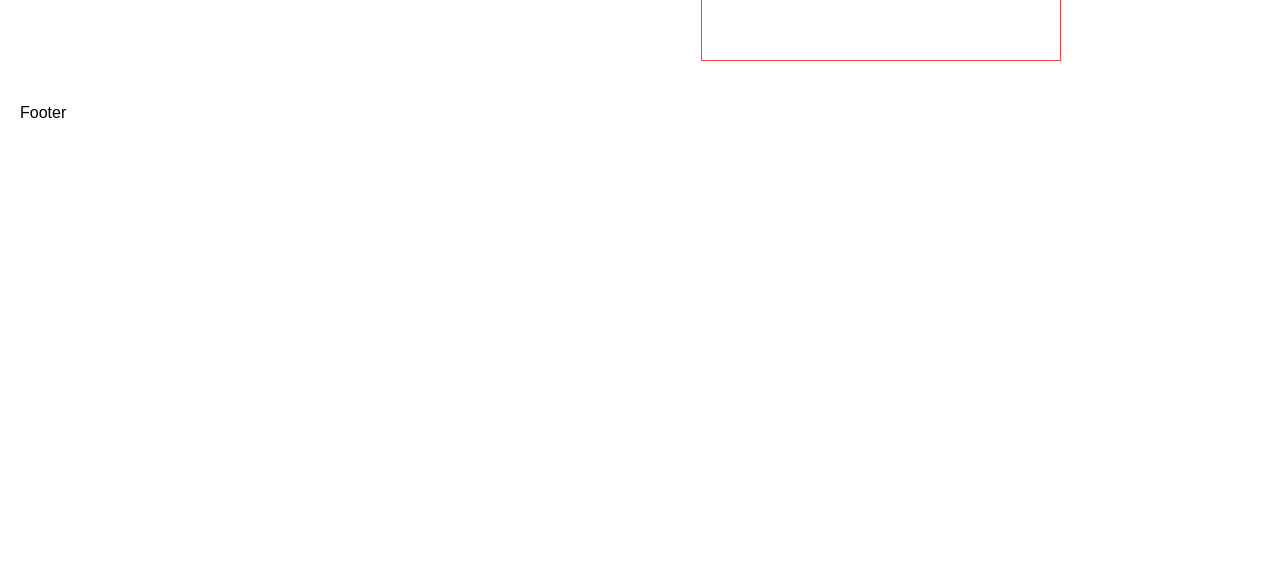
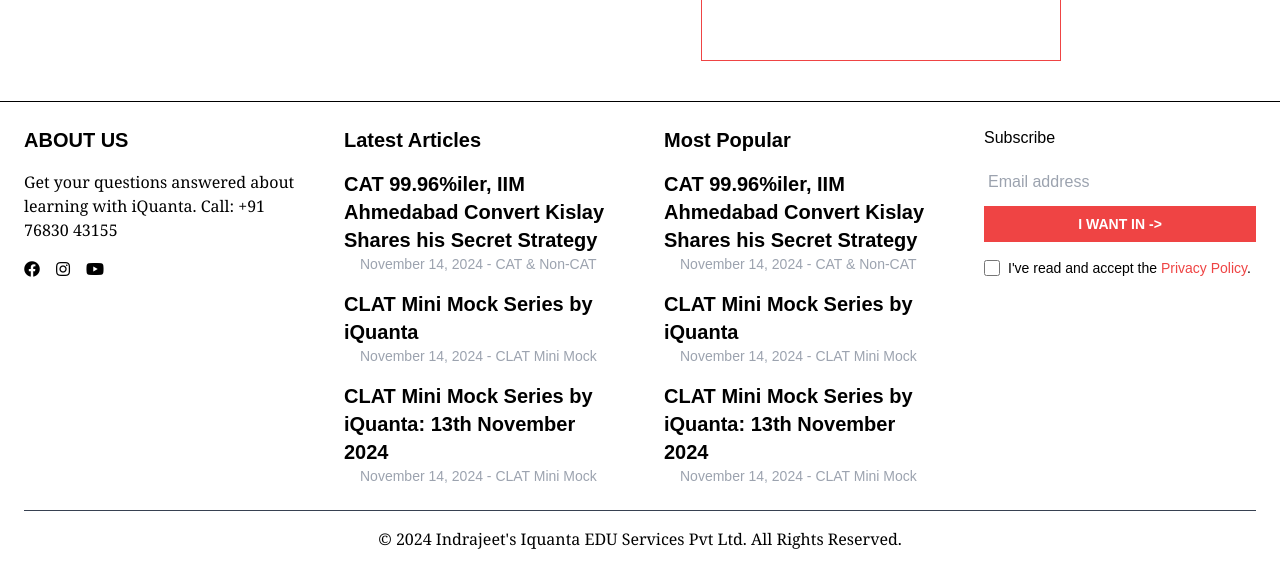
Before and after one commit to aditya-2k23/iquanta, a Next.js app: page / in a window 1280 px wide. Shown: the part 6557-7132 px from the top of the page. Before the commit the page ends 6682 px from the top, so only its background shows below. Built offline with nearby package versions, Linux system fonts and the light colour scheme.

Commit message:
Enhance Footer component with About Us, Latest Articles, Most Popular sections, and subscription form

```diff
--- a/components/Footer.tsx
+++ b/components/Footer.tsx
@@ -1,7 +1,162 @@
+// components/Footer.tsx
 import React from "react";
 
+const Article = ({
+  href,
+  title,
+  date,
+  category,
+}: {
+  href: string;
+  title: string;
+  date: string;
+  category: string;
+}) => (
+  <div className="flex flex-col space-x-4">
+    <h4 className="text-xl font-semibold">
+      <a className="hover:text-blue-400" href={href}>
+        {title}
+      </a>
+    </h4>
+    <p className="text-sm text-gray-400">
+      {date} - {category}
+    </p>
+  </div>
+);
+
 const Footer = () => {
-  return <div className="px-5 mx-auto mt-10">Footer</div>;
+  return (
+    <footer className="border-t mt-10 border-black p-6">
+      <div className="w-full">
+        <div className="space-y-6 lg:flex lg:justify-between lg:gap-12 flex-shrink-0 lg:space-y-0">
+          {/* About Us Section */}
+          <div className="flex-1 space-y-4">
+            <h3 className="text-xl uppercase font-semibold">About us</h3>
+            <p className="font-serif">
+              Get your questions answered about learning with iQuanta. Call: +91
+              76830 43155
+            </p>
+            <div className="flex space-x-4">
+              <a
+                href="https://facebook.com/iquanta.in"
+                title="Facebook"
+                target="_blank"
+                rel="noopener noreferrer"
+                className="hover:text-blue-600"
+              >
+                <i className="fab fa-facebook"></i>
+              </a>
+              <a
+                href="https://www.instagram.com/iquanta.in/"
+                title="Instagram"
+                target="_blank"
+                rel="noopener noreferrer"
+                className="hover:text-pink-500"
+              >
+                <i className="fab fa-instagram"></i>
+              </a>
+              <a
+                href="https://www.youtube.com/channel/UCJcXnTkWeIrXavsa_DUzq5w"
+                title="YouTube"
+                target="_blank"
+                rel="noopener noreferrer"
+                className="hover:text-red-600"
+              >
+                <i className="fab fa-youtube"></i>
+              </a>
+            </div>
+          </div>
+
+          {/* Latest Articles */}
+          <div className="flex-1 space-y-4">
+            <h3 className="text-xl font-semibold">Latest Articles</h3>
+            <div className="space-y-4">
+              <Article
+                href="https://www.iquanta.in/blog/cat-99-96iler-iim-ahmedabad-convert-kislay/"
+                title="CAT 99.96%iler, IIM Ahmedabad Convert Kislay Shares his Secret Strategy"
+                date="November 14, 2024"
+                category="CAT & Non-CAT"
+              />
+              <Article
+                href="https://www.iquanta.in/blog/clat-mini-mock-series-by-iquanta-13th-november-2024/"
+                title="CLAT Mini Mock Series by iQuanta"
+                date="November 14, 2024"
+                category="CLAT Mini Mock"
+              />
+              <Article
+                href="https://www.iquanta.in/blog/clat-mini-mock-series-by-iquanta-13th-november-2024/"
+                title="CLAT Mini Mock Series by iQuanta: 13th November 2024"
+                date="November 14, 2024"
+                category="CLAT Mini Mock"
+              />
+            </div>
+          </div>
+
+          {/* Most Popular Section */}
+          <div className="flex-1 space-y-4">
+            <h3 className="text-xl font-semibold">Most Popular</h3>
+            <div className="space-y-4">
+              <Article
+                href="https://www.iquanta.in/blog/cat-99-96iler-iim-ahmedabad-convert-kislay/"
+                title="CAT 99.96%iler, IIM Ahmedabad Convert Kislay Shares his Secret Strategy"
+                date="November 14, 2024"
+                category="CAT & Non-CAT"
+              />
+              <Article
+                href="https://www.iquanta.in/blog/clat-mini-mock-series-by-iquanta-13th-november-2024/"
+                title="CLAT Mini Mock Series by iQuanta"
+                date="November 14, 2024"
+                category="CLAT Mini Mock"
+              />
+              <Article
+                href="https://www.iquanta.in/blog/clat-mini-mock-series-by-iquanta-13th-november-2024/"
+                title="CLAT Mini Mock Series by iQuanta: 13th November 2024"
+                date="November 14, 2024"
+                category="CLAT Mini Mock"
+              />
+            </div>
+          </div>
+
+          <div className="flex-1 space-y-4">
+            <h3>Subscribe</h3>
+
+            <div className="mt-4 flex flex-col">
+              <input
+                type="text"
+                placeholder="Email address"
+                className="w-full mb-2 p-1"
+              />
+              <button className="uppercase font-semibold text-sm w-full text-white py-2 px-5 bg-red-500">
+                I want in {"->"}
+              </button>
+            </div>
+            <label className="flex items-center space-x-2" htmlFor="check">
+              <input
+                type="checkbox"
+                id="check"
+                className="form-checkbox h-4 w-4 text-red-500"
+              />
+              <span className="text-sm">
+                I&apos;ve read and accept the{" "}
+                <a className="hover:underline text-red-500 hover:text-red-700">
+                  Privacy Policy
+                </a>
+                .
+              </span>
+            </label>
+          </div>
+        </div>
+
+        {/* Footer Bottom */}
+        <div className="border-t border-gray-700 mt-6 pt-4 text-center">
+          <p className="font-serif">
+            © 2024 Indrajeet&apos;s Iquanta EDU Services Pvt Ltd. All Rights
+            Reserved.
+          </p>
+        </div>
+      </div>
+    </footer>
+  );
 };
 
 export default Footer;
```
